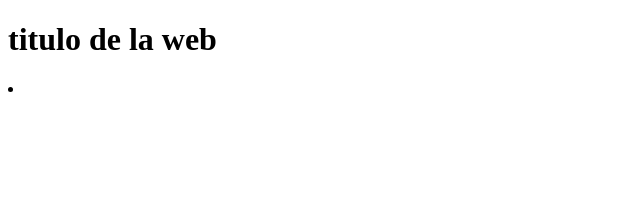
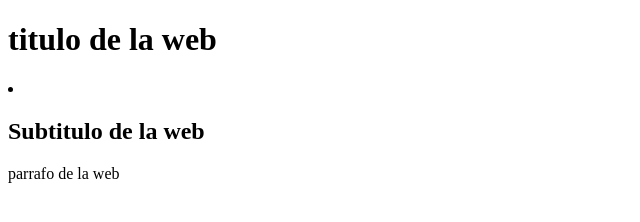
Before and after one commit to Umbreon-12/prueba2, a website: page public/index.html in a window 1280 px wide. Shown: the whole page, without its empty margins (0-640 px from the left). Drawn offline with Linux system fonts and the light colour scheme.

Commit message:
Se agragan etiquetas h2 y p

```diff
--- a/public/index.html
+++ b/public/index.html
@@ -14,5 +14,8 @@
         <ul><a href="modificacion"></a></ul>
         <ul><a href="modificacion"></a></ul>
     </li>
+
+    <h2>Subtitulo de la web</h2>
+    <p>parrafo de la web</p>
 </body>
 </html>
```
